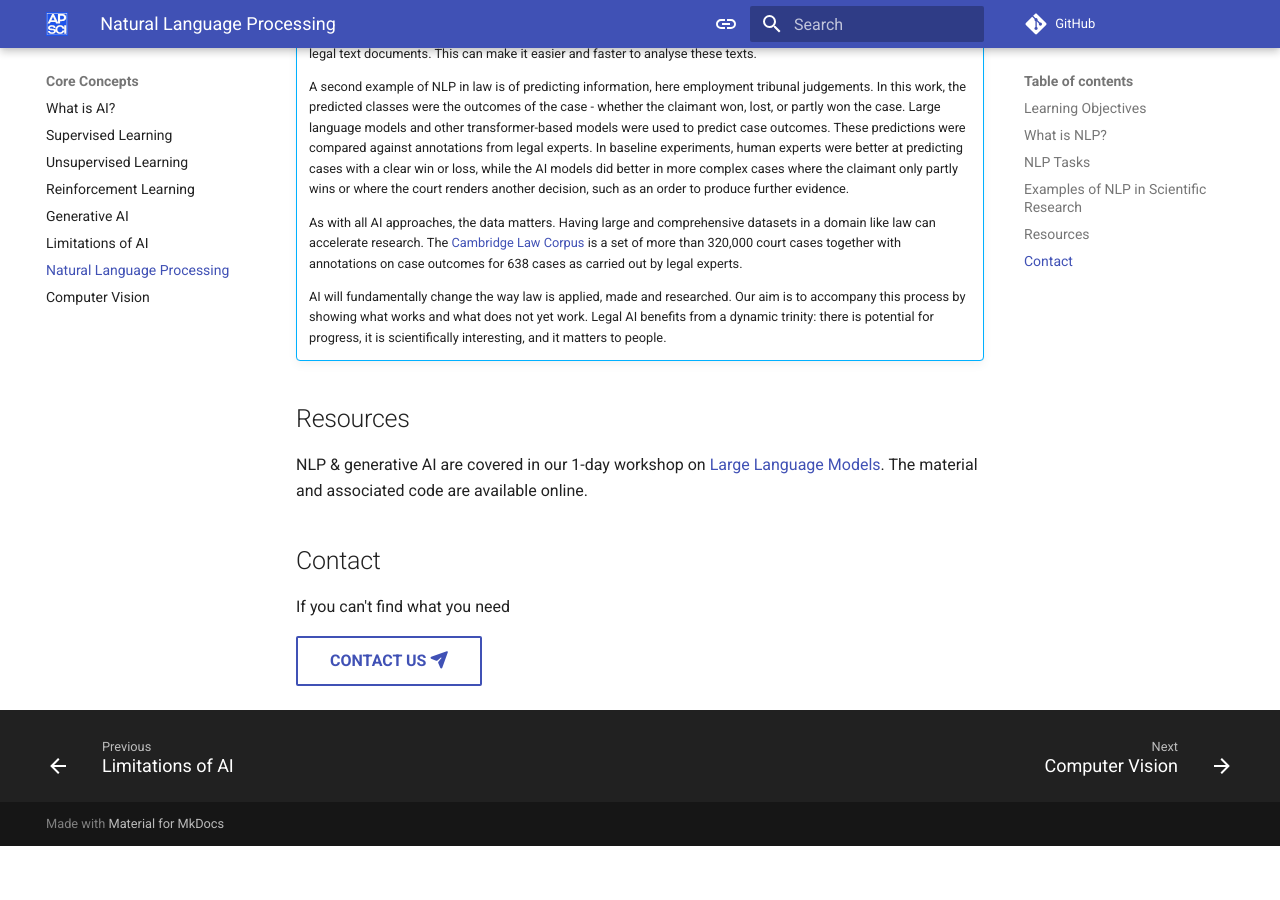
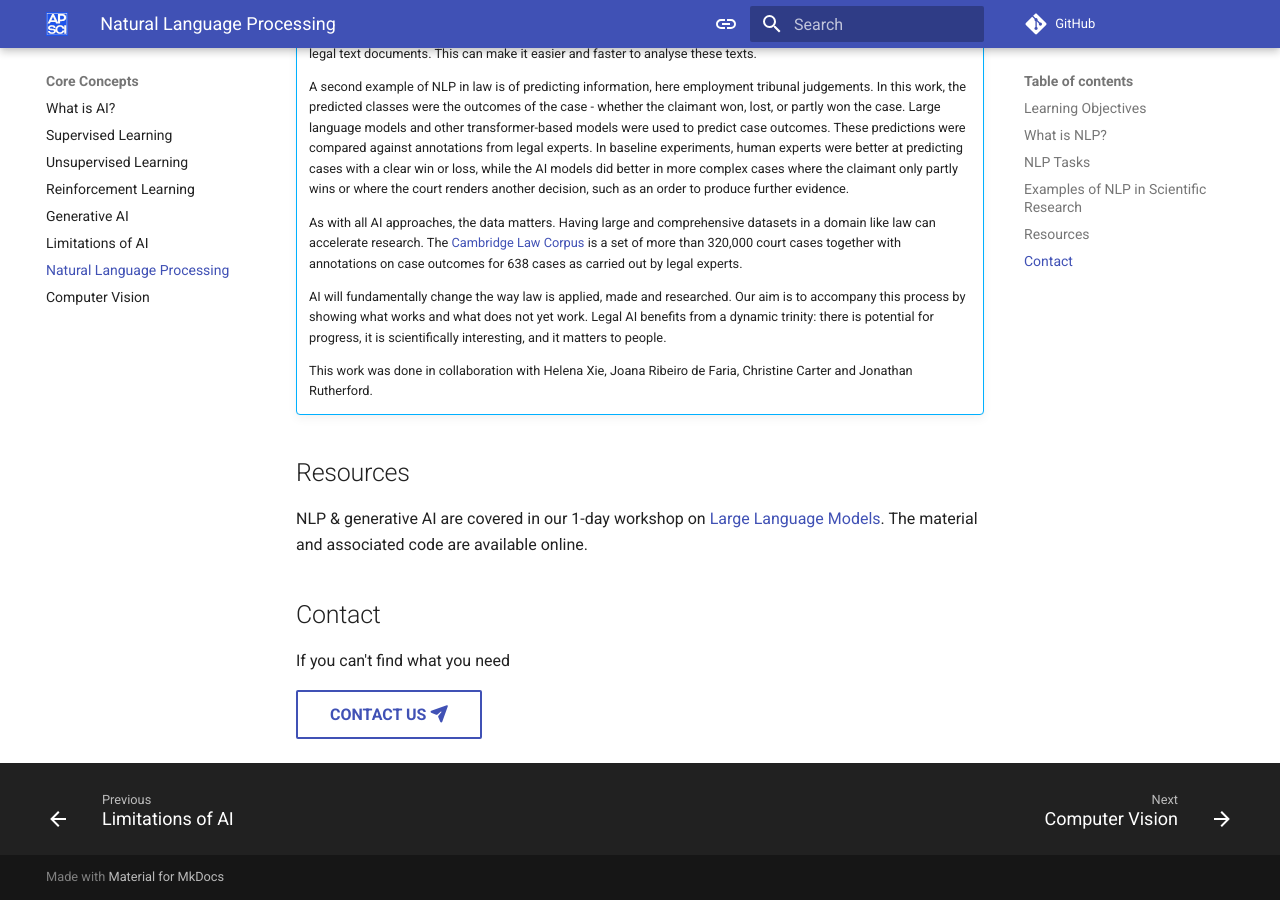
Before and after one commit to acceleratescience/ai-core-concepts, an MkDocs documentation site: the page built from docs/nlp.md, in a window 1280 px wide and 900 px high, scrolled down 2724 px. Built offline with MkDocs 1.6.1 and Material for MkDocs 9.7.7, drawn with Linux system fonts in a browser that asks for light colours; comment, search, counter and statistics services are not loaded; before the commit the page ends 3570 px from its top, so only the background shows below that.

Commit message:
Add collabs

```diff
--- a/docs/nlp.md
+++ b/docs/nlp.md
@@ -64,6 +64,8 @@ There are many sources of text data available to researchers. Examples of NLP wo
 
     AI will fundamentally change the way law is applied, made and researched. Our aim is to accompany this process by showing what works and what does not yet work. Legal AI benefits from a dynamic trinity: there is potential for progress, it is scientifically interesting, and it matters to people.
 
+    This work was done in collaboration with Helena Xie, Joana Ribeiro de Faria, Christine Carter and Jonathan Rutherford.
+
 
 ## Resources
 
```
